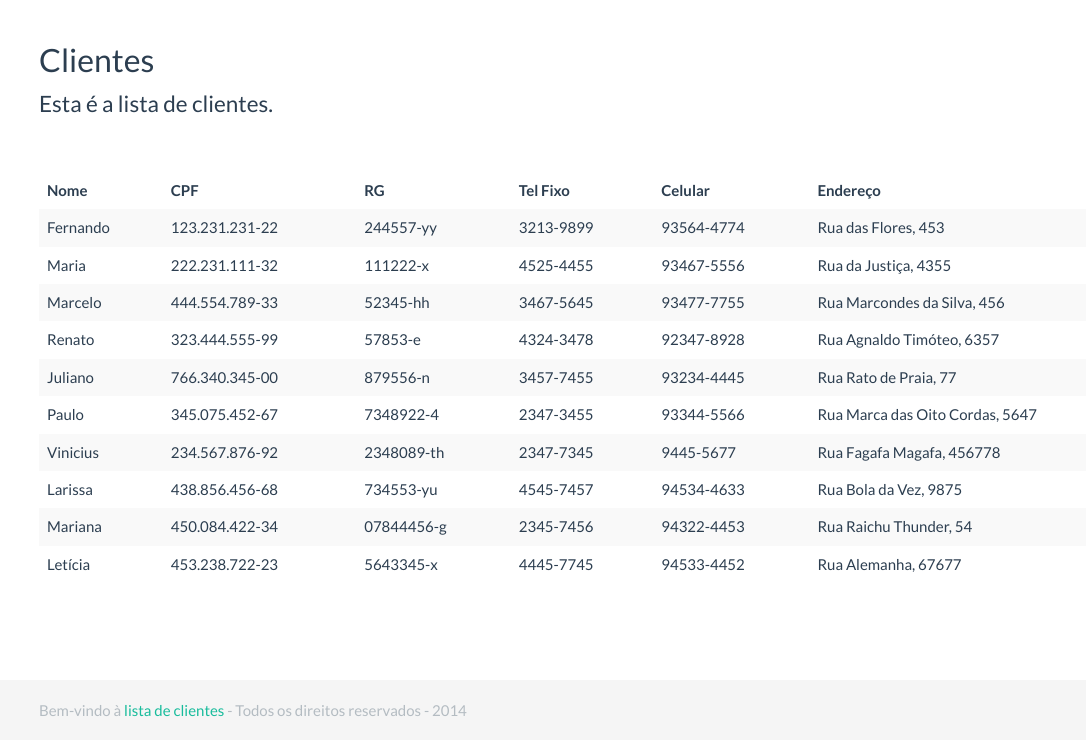
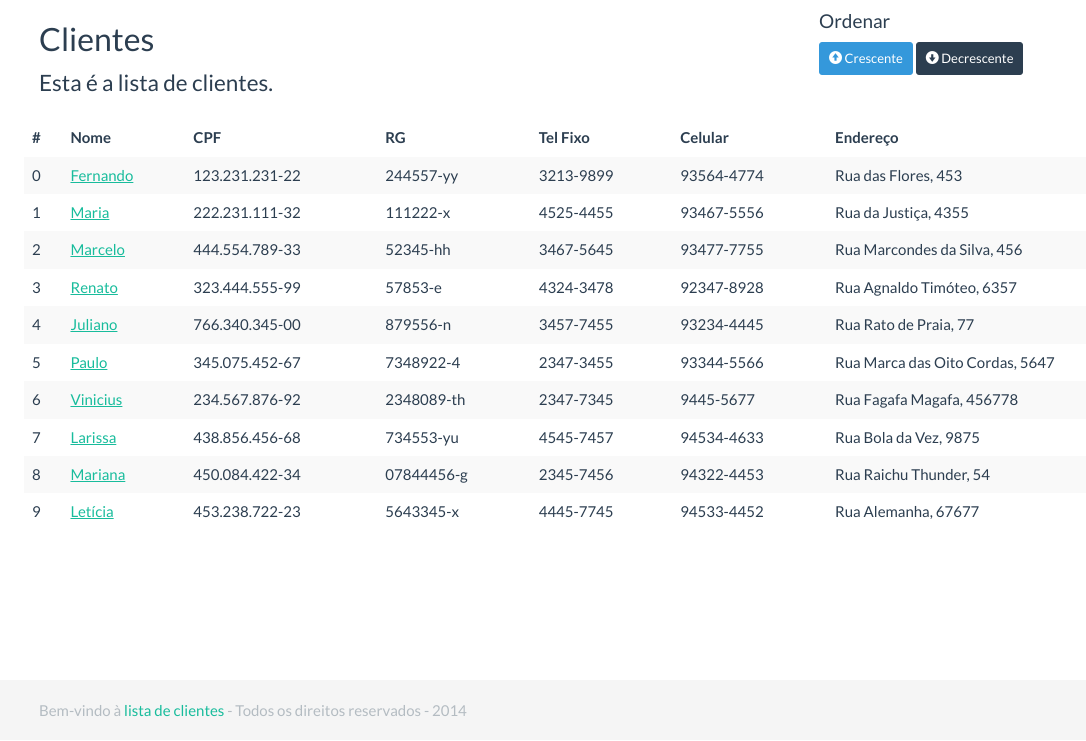
Before and after one commit to inshideru/Exemplo-de-uso-de-Classe-em-OOP-Php-Fase-4, a PHP site: page / in a window 1280 px wide. Shown: the part 60-801 px from the top of the page, without its empty margins (31-1117 px from the left). Run offline with PHP 8.4, Linux system fonts and the light colour scheme.

Commit message:
Adicionados botões para ordenar a lista de clientes

```diff
--- a/includes/array_clientes.php
+++ b/includes/array_clientes.php
@@ -3,14 +3,24 @@
 require_once 'app/classes/cliente.php';
 
 $clientes_lista = array(
-    new \classes\cliente('Fernando','123.231.231-22','244557-yy','3213-9899','93564-4774','Rua das Flores, 453'),
-    new \classes\cliente('Maria','222.231.111-32','111222-x','4525-4455','93467-5556','Rua da Justiça, 4355'),
-    new \classes\cliente('Marcelo','444.554.789-33','52345-hh','3467-5645','93477-7755','Rua Marcondes da Silva, 456'),
-    new \classes\cliente('Renato','323.444.555-99','57853-e','4324-3478','92347-8928','Rua Agnaldo Timóteo, 6357'),
-    new \classes\cliente('Juliano','766.340.345-00','879556-n','3457-7455','93234-4445','Rua Rato de Praia, 77'),
-    new \classes\cliente('Paulo','345.075.452-67','7348922-4','2347-3455','93344-5566','Rua Marca das Oito Cordas, 5647'),
-    new \classes\cliente('Vinicius','234.567.876-92','2348089-th','2347-7345','9445-5677','Rua Fagafa Magafa, 456778'),
-    new \classes\cliente('Larissa','438.856.456-68','734553-yu','4545-7457','94534-4633','Rua Bola da Vez, 9875'),
-    new \classes\cliente('Mariana','450.084.422-34','07844456-g','2345-7456','94322-4453','Rua Raichu Thunder, 54'),
-    new \classes\cliente('Letícia','453.238.722-23','5643345-x','4445-7745','94533-4452','Rua Alemanha, 67677')
+    new \classes\cliente('Fernando', '123.231.231-22', '244557-yy', '3213-9899', '93564-4774', 'Rua das Flores, 453'),
+    new \classes\cliente('Maria', '222.231.111-32', '111222-x', '4525-4455', '93467-5556', 'Rua da Justiça, 4355'),
+    new \classes\cliente('Marcelo', '444.554.789-33', '52345-hh', '3467-5645', '93477-7755', 'Rua Marcondes da Silva, 456'),
+    new \classes\cliente('Renato', '323.444.555-99', '57853-e', '4324-3478', '92347-8928', 'Rua Agnaldo Timóteo, 6357'),
+    new \classes\cliente('Juliano', '766.340.345-00', '879556-n', '3457-7455', '93234-4445', 'Rua Rato de Praia, 77'),
+    new \classes\cliente('Paulo', '345.075.452-67', '7348922-4', '2347-3455', '93344-5566', 'Rua Marca das Oito Cordas, 5647'),
+    new \classes\cliente('Vinicius', '234.567.876-92', '2348089-th', '2347-7345', '9445-5677', 'Rua Fagafa Magafa, 456778'),
+    new \classes\cliente('Larissa', '438.856.456-68', '734553-yu', '4545-7457', '94534-4633', 'Rua Bola da Vez, 9875'),
+    new \classes\cliente('Mariana', '450.084.422-34', '07844456-g', '2345-7456', '94322-4453', 'Rua Raichu Thunder, 54'),
+    new \classes\cliente('Letícia', '453.238.722-23', '5643345-x', '4445-7745', '94533-4452', 'Rua Alemanha, 67677')
 );
+
+if (isset($_GET['sort'])) {
+
+    if ($_GET['sort'] == 'asc') {
+        ksort($clientes_lista);
+    } else if ($_GET['sort'] == 'desc') {
+        krsort($clientes_lista);
+    }
+
+}
--- a/includes/clientes.php
+++ b/includes/clientes.php
@@ -1,11 +1,23 @@
-<div class="page-header">
-    <h2 class="sub-header">Clientes</h2><p class="lead">Esta é a lista de clientes.</p>
+<div class="row">
+    <div class="col-md-8">
+        <h2 class="sub-header">Clientes</h2>
+        <p class="lead">Esta é a lista de clientes.</p>
     </div>
 
+    <div class="col-md-4">
+        <h4 class="sub-header">Ordenar</h4>
+        <a href="?sort=asc" class="btn btn-sm btn-info"><span class="glyphicon glyphicon-circle-arrow-up"></span>
+            Crescente</a>
+        <a href="?sort=desc" class="btn btn-sm btn-primary"><span class="glyphicon glyphicon-circle-arrow-down"></span>
+            Decrescente</a>
+    </div>
+</div>
+<div class="row">
     <div class="table-responsive">
         <table class="table table-striped table-responsive table-hover">
             <thead>
             <tr>
+                <th>#</th>
                 <th>Nome</th>
                 <th>CPF</th>
                 <th>RG</th>
@@ -18,9 +30,10 @@
             <?php
             require_once 'array_clientes.php';
 
-        foreach($clientes_lista as $cliente) {
+            foreach ($clientes_lista as $indice => $cliente) {
                 echo '<tr>';
-            echo '<td>' . $cliente->nome . '</td>';
+                echo '<td>' . $indice . '</td>';
+                echo '<td><a href="visualizar_cliente?posicao=' . $indice . '">' . $cliente->nome . '</a></td>';
                 echo '<td>' . $cliente->cpf . '</td>';
                 echo '<td>' . $cliente->rg . '</td>';
                 echo '<td>' . $cliente->tel_fixo . '</td>';
@@ -32,3 +45,4 @@
             </tbody>
         </table>
     </div>
+</div>
--- a/index.php
+++ b/index.php
@@ -34,23 +34,23 @@ $conteudo = $route();
                 <span class="icon-bar"></span>
                 <span class="icon-bar"></span>
             </button>
-            <a class="navbar-brand" href="#">OOPhp</a>
+            <a class="navbar-brand" href="\">OOPhp</a>
         </div>
         <div class="collapse navbar-collapse">
             <ul class="nav navbar-nav">
-                <li class="active"><a href="#">Home</a></li>
-                <li><a href="#about">Sobre nós</a></li>
-                <li><a href="#contact">Contato</a></li>
+                <li class="active"><a href="\">Home</a></li>
+                <li><a href="\">Sobre nós</a></li>
+                <li><a href="\">Contato</a></li>
                 <li class="dropdown">
                     <a href="#" class="dropdown-toggle" data-toggle="dropdown">Menu <span class="caret"></span></a>
                     <ul class="dropdown-menu" role="menu">
-                        <li><a href="#">Opção</a></li>
-                        <li><a href="#">Outra opção</a></li>
-                        <li><a href="#">Mais alguma coisa</a></li>
+                        <li><a href="\">Opção</a></li>
+                        <li><a href="\">Outra opção</a></li>
+                        <li><a href="\">Mais alguma coisa</a></li>
                         <li class="divider"></li>
                         <li class="dropdown-header">Sub menu</li>
-                        <li><a href="#">Outro ítem</a></li>
-                        <li><a href="#">Mais um ítem</a></li>
+                        <li><a href="\">Outro ítem</a></li>
+                        <li><a href="\">Mais um ítem</a></li>
                     </ul>
                 </li>
             </ul>
```
Also changed, not shown: includes/classes/cliente.php (deleted, +0 -29 lines), includes/visualizar_cliente.php (+3 -4 lines). Lines whose indentation alone changed are shown as unchanged.
